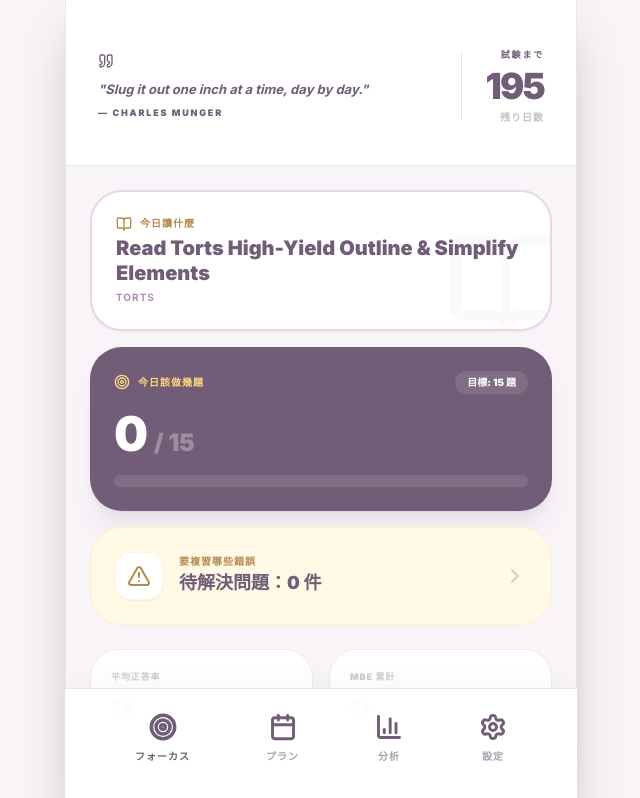
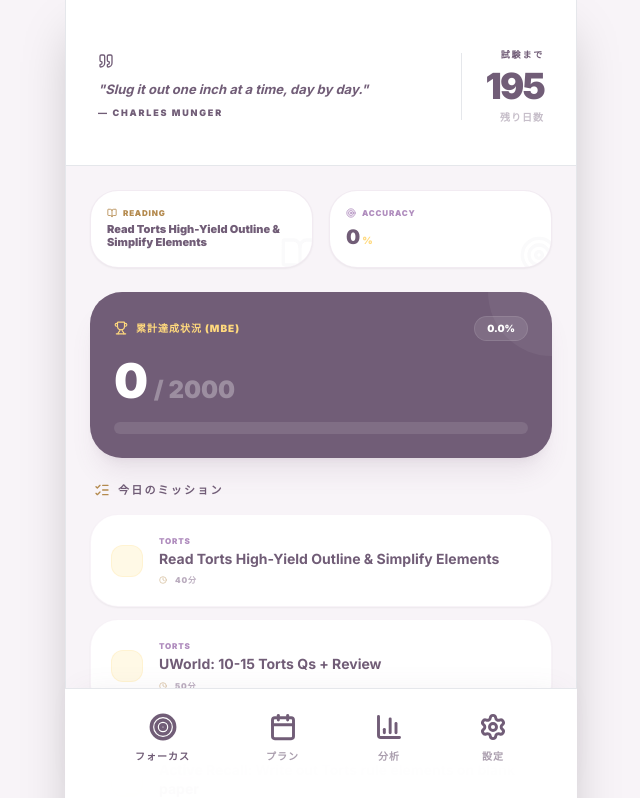
Before and after one commit to randomthings0730-debug/testbar, a React (Vite) app: page / in a window 1280 px wide. Shown: the top 798 px of the page, without its empty margins (319-959 px from the left). Built offline with nearby package versions, Linux system fonts and the light colour scheme; no server answers; the database is empty.

Commit message:
Add files via upload

```diff
--- a/components/Dashboard.tsx
+++ b/components/Dashboard.tsx
@@ -1,8 +1,8 @@
 
 import React, { useMemo, useState } from 'react';
 import { StudyTask, UserProfile, Subject, PracticeLog, ErrorEntry } from '../types';
-import { CheckCircle2, BookOpen, Target, AlertTriangle, ChevronRight, Plus, Trophy } from 'lucide-react';
-import { format, isSameDay, parseISO } from 'date-fns';
+import { CheckCircle2, BookOpen, ChevronRight, Plus, Trophy, Target, ListChecks, Clock } from 'lucide-react';
+import { format } from 'date-fns';
 
 interface DashboardProps {
   tasks: StudyTask[];
@@ -13,34 +13,31 @@ interface DashboardProps {
   errors?: ErrorEntry[];
 }
 
-const Dashboard: React.FC<DashboardProps> = ({ tasks, profile, onToggleTask, practiceLogs, onLogMbe, errors = [] }) => {
+const Dashboard: React.FC<DashboardProps> = ({ tasks, profile, onToggleTask, practiceLogs, onLogMbe }) => {
   const SYSTEM_TODAY = new Date(2026, 0, 14);
   const todayStr = format(SYSTEM_TODAY, 'yyyy-MM-dd');
 
-  // 1. 今日任務過濾
-  const todayTasks = useMemo(() => tasks.filter(t => t.date === todayStr), [tasks, todayStr]);
+  // 1. 今日任務 (與 Planner 同步)
+  const todayTasks = useMemo(() =>
+    tasks.filter(t => t.date === todayStr),
+    [tasks, todayStr]
+  );
 
-  // 【讀什麼】：抓取今日的 Outline 或 Review 任務
+  // 2. 今日閱讀任務 (縮小版顯示)
   const readingTask = useMemo(() =>
     todayTasks.find(t => t.type === 'Outline' || t.type === 'Review'),
     [todayTasks]
   );
 
-  // 【做幾題】：計算今日已完成的題數 vs 今日任務設定的總題數
-  const todayDoneCount = useMemo(() => {
-    return practiceLogs
-      .filter(log => isSameDay(parseISO(log.date), SYSTEM_TODAY))
-      .reduce((acc, log) => acc + log.total, 0);
+  // 3. 累計問題數與達成率 (Cumulative)
+  const totalDoneCount = useMemo(() => {
+    return practiceLogs.reduce((acc, log) => acc + log.total, 0);
   }, [practiceLogs]);
 
-  const todayTargetCount = useMemo(() => {
-    const mbeTask = todayTasks.find(t => t.type === 'MBE');
-    return mbeTask?.count || 20; // 預設 20 題
-  }, [todayTasks]);
+  const mbeGoal = profile.mbeGoal || 2000;
+  const totalProgressPercent = Math.min(100, (totalDoneCount / mbeGoal) * 100);
 
-  const mbeProgressPercent = Math.min(100, (todayDoneCount / todayTargetCount) * 100);
-
-  // 2. 數據統計
+  // 4. 正答率統計 (縮小版顯示)
   const overallAccuracy = useMemo(() => {
     const total = practiceLogs.reduce((acc, l) => acc + l.total, 0);
     const wrong = practiceLogs.reduce((acc, l) => acc + l.wrong, 0);
@@ -61,112 +58,128 @@ const Dashboard: React.FC<DashboardProps> = ({ tasks, profile, onToggleTask, pra
   };
 
   return (
-    <div className="space-y-6 pb-12">
+    <div className="space-y-6 pb-12 animate-in fade-in duration-500">
 
-      {/* 核心三要素：讀什麼、做幾題、複習什麼 */}
-      <div className="grid grid-cols-1 gap-4">
-
-        {/* 【讀什麼】 */}
-        <div className="bg-white rounded-[32px] p-6 border-2 border-amurLilac shadow-sm relative overflow-hidden group">
-          <div className="flex items-start justify-between relative z-10">
-            <div className="space-y-1">
-              <div className="flex items-center gap-2 text-ochre">
-                <BookOpen size={16} />
-                <span className="text-[10px] font-black uppercase tracking-widest">今日讀什麼</span>
-              </div>
-              <h2 className="text-xl font-[900] text-royalHigh leading-tight">
-                {readingTask ? readingTask.description : "今日の読書予定はありません"}
-              </h2>
-              <p className="text-[10px] font-bold text-royalDignity uppercase tracking-widest">
-                {readingTask?.subject || "REST DAY"}
-              </p>
-            </div>
-            {readingTask?.completed && (
-              <div className="bg-green-100 text-green-600 p-2 rounded-full">
-                <CheckCircle2 size={24} />
-              </div>
-            )}
+      {/* 頂部小區塊：閱讀任務 & 正確率 */}
+      <div className="grid grid-cols-2 gap-4">
+        {/* 小區塊：今日読むべきもの */}
+        <div className="bg-white rounded-[28px] p-4 border border-amurLilac/50 shadow-sm relative overflow-hidden">
+          <div className="flex items-center gap-1.5 text-ochre mb-1">
+            <BookOpen size={10} />
+            <span className="text-[8px] font-black uppercase tracking-widest">Reading</span>
           </div>
-          <div className="absolute -right-4 -bottom-4 opacity-[0.03] group-hover:opacity-[0.08] transition-opacity">
-            <BookOpen size={120} />
+          <p className="text-[11px] font-[900] text-royalHigh leading-tight line-clamp-2">
+            {readingTask ? readingTask.description : "予定なし"}
+          </p>
+          <div className="absolute -right-2 -bottom-2 opacity-[0.03]">
+            <BookOpen size={40} />
           </div>
         </div>
 
-        {/* 【做幾題】 */}
-        <div className="bg-royalHigh rounded-[32px] p-6 text-white shadow-xl shadow-royalHigh/10">
-          <div className="flex items-center justify-between mb-4">
-            <div className="flex items-center gap-2 text-buttery">
-              <Target size={16} />
-              <span className="text-[10px] font-black uppercase tracking-widest">今日該做幾題</span>
-            </div>
-            <span className="text-[10px] font-black bg-white/10 px-3 py-1 rounded-full">目標: {todayTargetCount} 題</span>
+        {/* 小區塊：現在の平均正答率 */}
+        <div className="bg-white rounded-[28px] p-4 border border-amurLilac/50 shadow-sm relative overflow-hidden">
+          <div className="flex items-center gap-1.5 text-royalDignity mb-1">
+            <Target size={10} />
+            <span className="text-[8px] font-black uppercase tracking-widest">Accuracy</span>
           </div>
-          <div className="flex items-baseline gap-2 mb-4">
-            <span className="text-5xl font-[900] tracking-tighter">{todayDoneCount}</span>
-            <span className="text-2xl font-black text-white/30">/ {todayTargetCount}</span>
+          <div className="flex items-baseline gap-0.5">
+            <span className="text-xl font-[900] text-royalHigh">{overallAccuracy}</span>
+            <span className="text-[10px] font-black text-buttery">%</span>
           </div>
-          <div className="w-full bg-white/10 h-3 rounded-full overflow-hidden">
-            <div
-              className="bg-buttery h-full transition-all duration-1000 ease-out"
-              style={{ width: `${mbeProgressPercent}%` }}
-            />
-          </div>
-        </div>
-
-        {/* 【複習哪些錯誤】 */}
-        <div className="bg-sunlight rounded-[32px] p-6 border border-buttery/30 flex items-center justify-between group cursor-pointer active:scale-[0.98] transition-all">
-          <div className="flex items-center gap-4">
-            <div className="w-12 h-12 bg-white rounded-2xl flex items-center justify-center text-ochre shadow-sm border border-buttery/20">
-              <AlertTriangle size={24} />
-            </div>
-            <div>
-              <div className="flex items-center gap-2 text-ochre">
-                <span className="text-[10px] font-black uppercase tracking-widest">要複習哪些錯誤</span>
-              </div>
-              <p className="text-lg font-[900] text-royalHigh">待解決問題：{errors.length} 件</p>
-              {errors.length > 0 && (
-                <p className="text-[10px] font-bold text-ochre/60 line-clamp-1">最新：{errors[0].rule}</p>
-              )}
-            </div>
-          </div>
-          <ChevronRight className="text-ochre/40 group-hover:translate-x-1 transition-transform" />
-        </div>
-      </div>
-
-      {/* 輔助資訊：總體正答率與記錄功能 */}
-      <div className="grid grid-cols-2 gap-4">
-        <div className="bg-white rounded-[28px] p-5 border border-amurLilac/50 flex flex-col justify-between">
-          <p className="text-[9px] font-black text-grapeBottle/40 uppercase tracking-widest mb-2">平均正答率</p>
-          <div className="flex items-baseline gap-1">
-            <span className="text-3xl font-[900] text-royalHigh">{overallAccuracy}</span>
-            <span className="text-sm font-black text-buttery">%</span>
-          </div>
-        </div>
-        <div className="bg-white rounded-[28px] p-5 border border-amurLilac/50 flex flex-col justify-between">
-          <p className="text-[9px] font-black text-grapeBottle/40 uppercase tracking-widest mb-2">MBE 累計</p>
-          <div className="flex items-baseline gap-1">
-            <span className="text-3xl font-[900] text-royalHigh">{practiceLogs.reduce((acc, l) => acc + l.total, 0)}</span>
-            <span className="text-[9px] font-black text-grapeBottle/40">/ {profile.mbeGoal}</span>
+          <div className="absolute -right-2 -bottom-2 opacity-[0.03]">
+            <Target size={40} />
           </div>
         </div>
       </div>
 
-      {/* 快速記錄區塊 */}
+      {/* 累計演習進捗 (MBE 累計 vs 總目標) */}
+      <div className="bg-royalHigh rounded-[32px] p-6 text-white shadow-xl shadow-royalHigh/10 relative overflow-hidden">
+        <div className="flex items-center justify-between mb-4 relative z-10">
+          <div className="flex items-center gap-2 text-buttery">
+            <Trophy size={14} />
+            <span className="text-[10px] font-black uppercase tracking-widest">累計達成状況 (MBE)</span>
+          </div>
+          <span className="text-[10px] font-black bg-white/10 px-3 py-1 rounded-full border border-white/10">
+            {totalProgressPercent.toFixed(1)}%
+          </span>
+        </div>
+        <div className="flex items-baseline gap-2 mb-4 relative z-10">
+          <span className="text-5xl font-[900] tracking-tighter">{totalDoneCount}</span>
+          <span className="text-2xl font-black text-white/30">/ {mbeGoal}</span>
+        </div>
+        <div className="w-full bg-white/10 h-3 rounded-full overflow-hidden relative z-10">
+          <div
+            className="bg-buttery h-full transition-all duration-1000 ease-out shadow-[0_0_10px_rgba(255,217,125,0.5)]"
+            style={{ width: `${totalProgressPercent}%` }}
+          />
+        </div>
+        <div className="absolute top-0 right-0 w-32 h-32 bg-white/5 rounded-full -translate-y-1/2 translate-x-1/2"></div>
+      </div>
+
+      {/* 今日のミッション (與 Planner 連動的主區塊) */}
+      <section className="space-y-4">
+        <div className="flex items-center gap-2 px-1">
+          <ListChecks size={16} className="text-ochre" />
+          <h3 className="text-[11px] font-black text-royalHigh uppercase tracking-[0.2em]">今日のミッション</h3>
+        </div>
+        <div className="space-y-3">
+          {todayTasks.length > 0 ? (
+            todayTasks.map((task) => (
+              <div
+                key={task.id}
+                onClick={() => onToggleTask(task.id)}
+                className="group bg-white p-5 rounded-[28px] border border-amurLilac/30 shadow-sm flex items-center gap-4 transition-all hover:border-buttery/40 cursor-pointer active:scale-[0.98]"
+              >
+                <div className={`w-8 h-8 rounded-xl flex items-center justify-center transition-all border ${task.completed ? 'bg-royalDignity text-white border-transparent' : 'bg-sunlight text-ochre border-buttery/20'}`}>
+                  {task.completed && <CheckCircle2 size={14} />}
+                </div>
+                <div className="flex-1 min-w-0">
+                  <p className="text-[8px] font-black text-royalDignity uppercase tracking-widest mb-0.5">{task.subject}</p>
+                  <h4 className={`text-sm font-bold leading-snug ${task.completed ? 'line-through text-grapeBottle/40' : 'text-royalHigh'}`}>
+                    {task.description}
+                  </h4>
+                  <div className="flex items-center gap-2 mt-1.5 opacity-60">
+                    <Clock size={8} className="text-ochre" />
+                    <span className="text-[8px] font-black text-grapeBottle uppercase tracking-widest">{task.estimatedMinutes}分</span>
+                  </div>
+                </div>
+              </div>
+            ))
+          ) : (
+            <div className="bg-white/40 border-2 border-dashed border-amurLilac/40 rounded-[28px] py-10 text-center">
+              <p className="text-[10px] font-bold text-grapeBottle/30 uppercase tracking-widest italic">今日のタスクはありません</p>
+            </div>
+          )}
+        </div>
+      </section>
+
+      {/* 演習結果を記録 */}
       <section className="bg-white p-6 rounded-[32px] border border-amurLilac shadow-sm">
         <div className="flex items-center gap-2 mb-5">
           <Plus size={16} className="text-ochre" />
           <h3 className="text-[10px] font-black text-royalHigh uppercase tracking-widest">演習結果を記録</h3>
         </div>
         <div className="space-y-4">
-          <select className="w-full bg-sunlight/50 border border-amurLilac/30 rounded-2xl p-4 text-xs font-black text-royalHigh outline-none appearance-none" value={session.subject} onChange={e => setSession({...session, subject: e.target.value as Subject})}>
-            {Object.values(Subject).map(s => <option key={s} value={s}>{s}</option>)}
-          </select>
+          <div className="relative">
+            <select className="w-full bg-sunlight/50 border border-amurLilac/30 rounded-2xl p-4 text-xs font-black text-royalHigh outline-none appearance-none cursor-pointer" value={session.subject} onChange={e => setSession({...session, subject: e.target.value as Subject})}>
+              {Object.values(Subject).map(s => <option key={s} value={s}>{s}</option>)}
+            </select>
+            <div className="absolute right-4 top-1/2 -translate-y-1/2 pointer-events-none opacity-30 text-royalHigh">
+              <ChevronRight size={16} className="rotate-90" />
+            </div>
+          </div>
           <div className="grid grid-cols-2 gap-4">
-            <input type="number" placeholder="Total" className="w-full bg-sunlight border border-buttery/10 rounded-2xl p-4 text-lg font-black outline-none text-royalHigh" value={session.total} onChange={e => setSession({...session, total: e.target.value})} />
-            <input type="number" placeholder="Wrong" className="w-full bg-bellOfLove border border-amurLilac/30 rounded-2xl p-4 text-lg font-black outline-none text-royalDignity" value={session.wrong} onChange={e => setSession({...session, wrong: e.target.value})} />
+            <div>
+              <label className="text-[8px] font-black text-royalHigh/40 uppercase ml-2 mb-1 block">TOTAL</label>
+              <input type="number" placeholder="20" className="w-full bg-sunlight border border-buttery/10 rounded-2xl p-4 text-lg font-black outline-none text-royalHigh" value={session.total} onChange={e => setSession({...session, total: e.target.value})} />
+            </div>
+            <div>
+              <label className="text-[8px] font-black text-royalHigh/40 uppercase ml-2 mb-1 block">WRONG</label>
+              <input type="number" placeholder="5" className="w-full bg-bellOfLove border border-amurLilac/30 rounded-2xl p-4 text-lg font-black outline-none text-royalDignity" value={session.wrong} onChange={e => setSession({...session, wrong: e.target.value})} />
+            </div>
           </div>
-          <button onClick={handleCommit} className="w-full bg-royalHigh text-white py-5 rounded-[24px] font-[900] text-[11px] uppercase tracking-[0.2em] shadow-xl shadow-royalHigh/10">
-            記錄を保存
+          <button onClick={handleCommit} className="w-full bg-royalHigh text-white py-5 rounded-[24px] font-[900] text-[11px] uppercase tracking-[0.2em] shadow-xl shadow-royalHigh/10 active:scale-[0.98] transition-all">
+            記録を保存
           </button>
         </div>
       </section>
```
Also changed, not shown: postcss.config.js (added, +7 -0 lines), tailwind.config.js (added, +28 -0 lines), vite.config.ts (+22 -7 lines), 2 other files (tests, documents, lock files or other folders).
